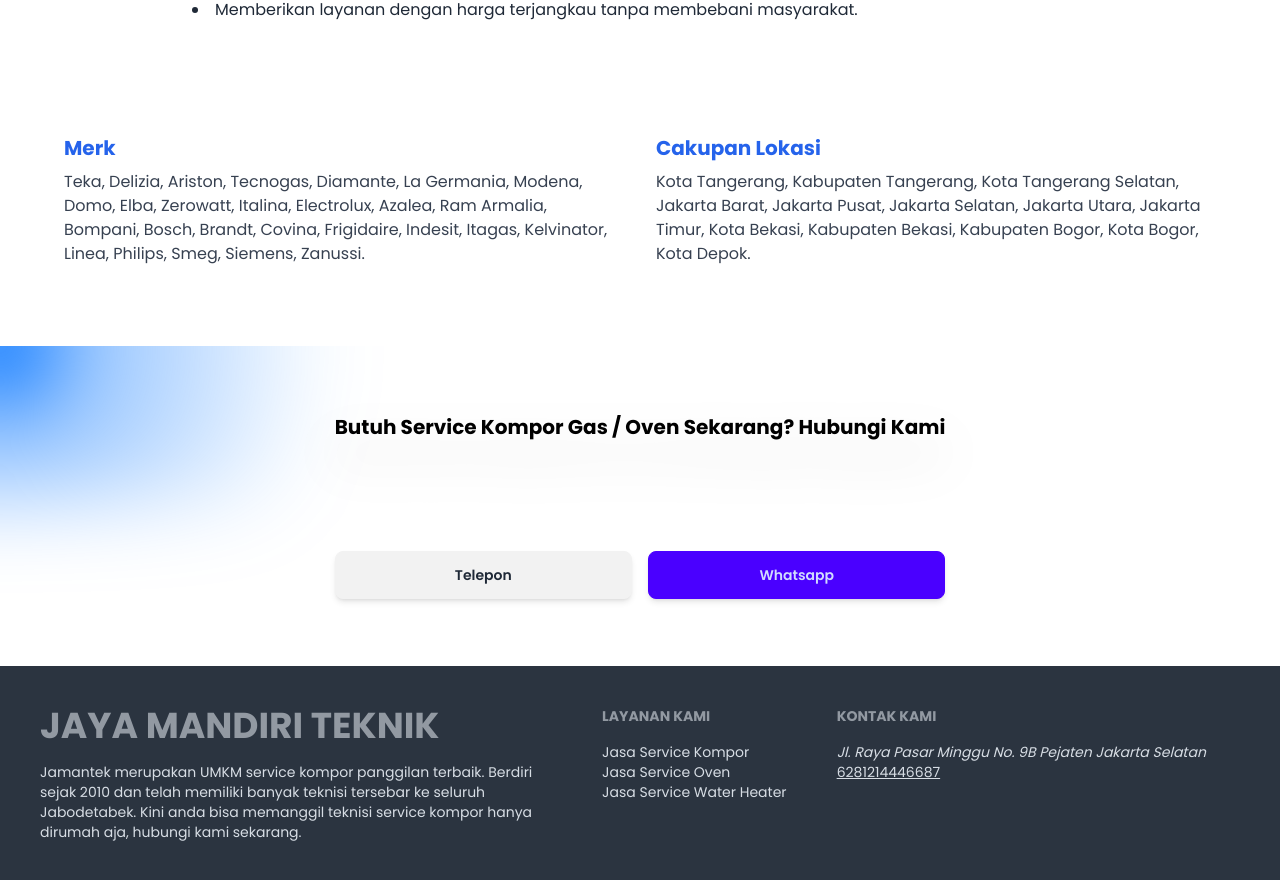
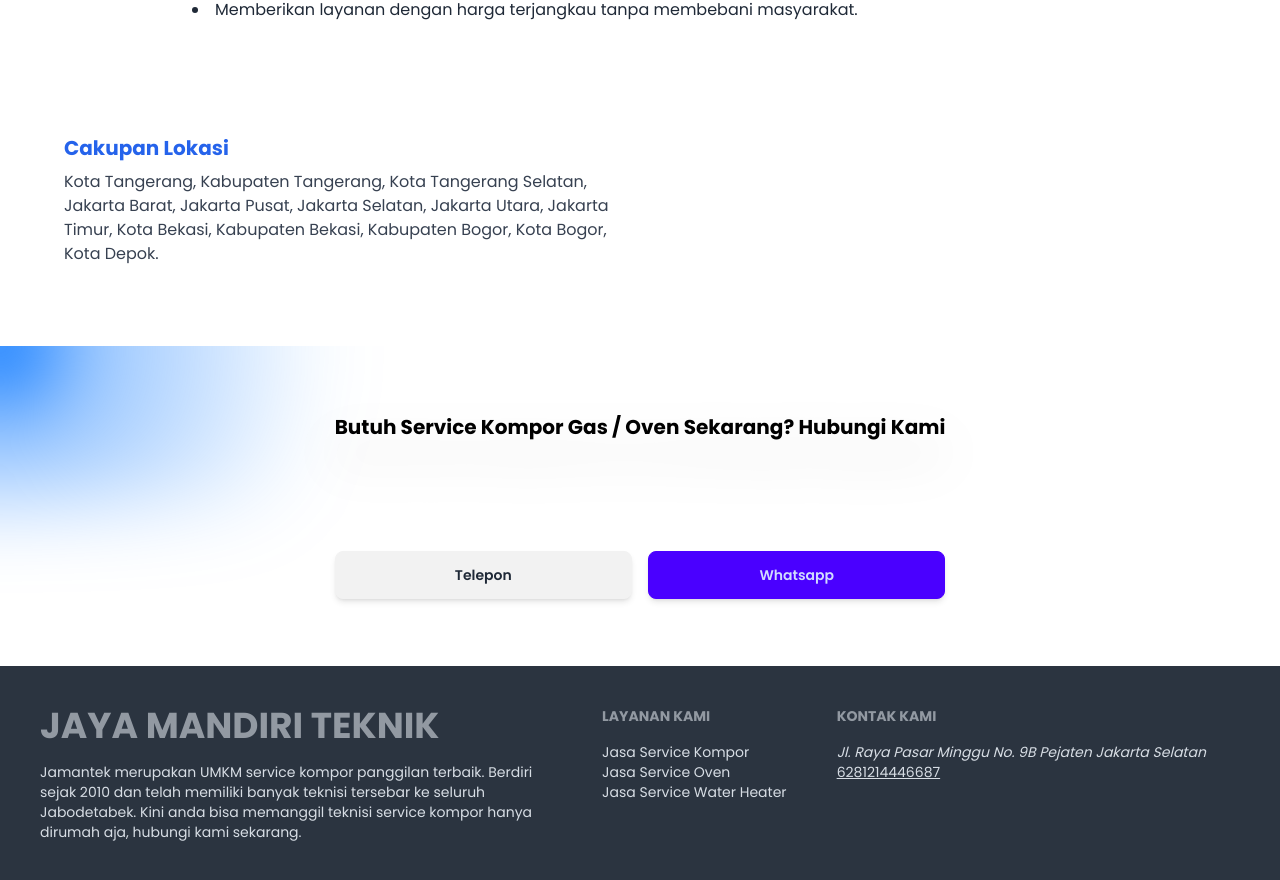
Before and after one commit to ProjectAhkdan/websitekomporgas, a Next.js app: page /About in a window 1280 px wide. Shown: the part 1055-1935 px from the top of the page. Built offline with nearby package versions, Linux system fonts and the light colour scheme.

Commit message:
update about

```diff
--- a/src/app/About/tentangKami.tsx
+++ b/src/app/About/tentangKami.tsx
@@ -58,15 +58,6 @@
       {/* Section: Merk dan Lokasi */}
       <div className="grid grid-cols-1 md:grid-cols-2 gap-8 py-20">
         <div>
-          <h2 className="text-xl font-bold text-blue-600 mb-2">Merk</h2>
-          <p className="text-gray-700">
-            Teka, Delizia, Ariston, Tecnogas, Diamante, La Germania, Modena,
-            Domo, Elba, Zerowatt, Italina, Electrolux, Azalea, Ram Armalia,
-            Bompani, Bosch, Brandt, Covina, Frigidaire, Indesit, Itagas,
-            Kelvinator, Linea, Philips, Smeg, Siemens, Zanussi.
-          </p>
-        </div>
-        <div>
           <h2 className="text-xl font-bold text-blue-600 mb-2">Cakupan Lokasi</h2>
           <p className="text-gray-700">
             Kota Tangerang, Kabupaten Tangerang, Kota Tangerang Selatan, Jakarta
```
